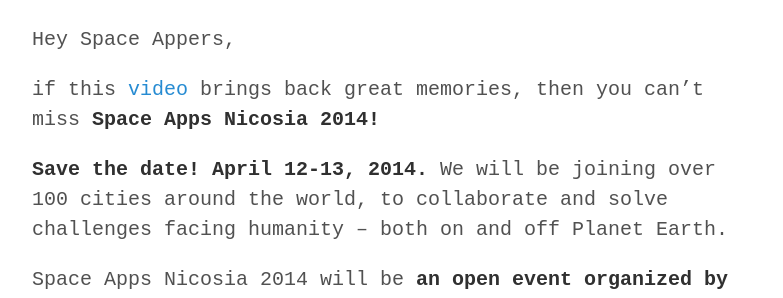
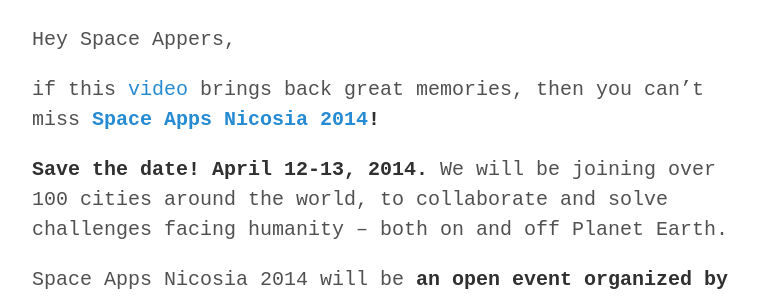
Before and after one commit to misaakidis/misaakidis.github.io, a Jekyll site: the page built from _posts/2014-03-13-space-apps-nicosia.md, in a window 1280 px wide. Shown: the part 432-730 px from the top of the page, without its empty margins (248-1031 px from the left). Built offline with Jekyll 4.4.1, drawn with Linux system fonts in a browser that asks for light colours; Markdown is read by kramdown in place of the engine named in the settings; part of the change alters nothing that is shown.

```diff
--- a/_includes/header.html
+++ b/_includes/header.html
@@ -1,6 +1,6 @@
 <div class="center">
 
-    <a href="http://misaakidis.github.io">
+    <a href="/index.html">
         <div class="circular center"></div>
         <h1> {{ site.author.nickname }} </h1>
     </a>
--- a/_posts/2014-03-13-space-apps-nicosia.md
+++ b/_posts/2014-03-13-space-apps-nicosia.md
@@ -2,12 +2,12 @@
 layout: post
 title:  "Announcing Space Apps Nicosia"
 date:   2014-03-13
-categories: Hackathon Cyprus Space_Apps
+categories: hack space Cyprus
 ---
 
 Hey Space Appers,
 
-if this [video](https://vimeo.com/82727889) brings back great memories, then you can't miss **Space Apps Nicosia 2014!**
+if this [video](https://vimeo.com/82727889) brings back great memories, then you can't miss **[Space Apps Nicosia 2014](https://2014.spaceappschallenge.org/location/nicosia)!**
 
 **Save the date! April 12-13, 2014.** We will be joining over 100 cities around the world, to collaborate and solve challenges facing humanity -- both on and off Planet Earth.
 
```
Also changed, not shown: 3 other files.
